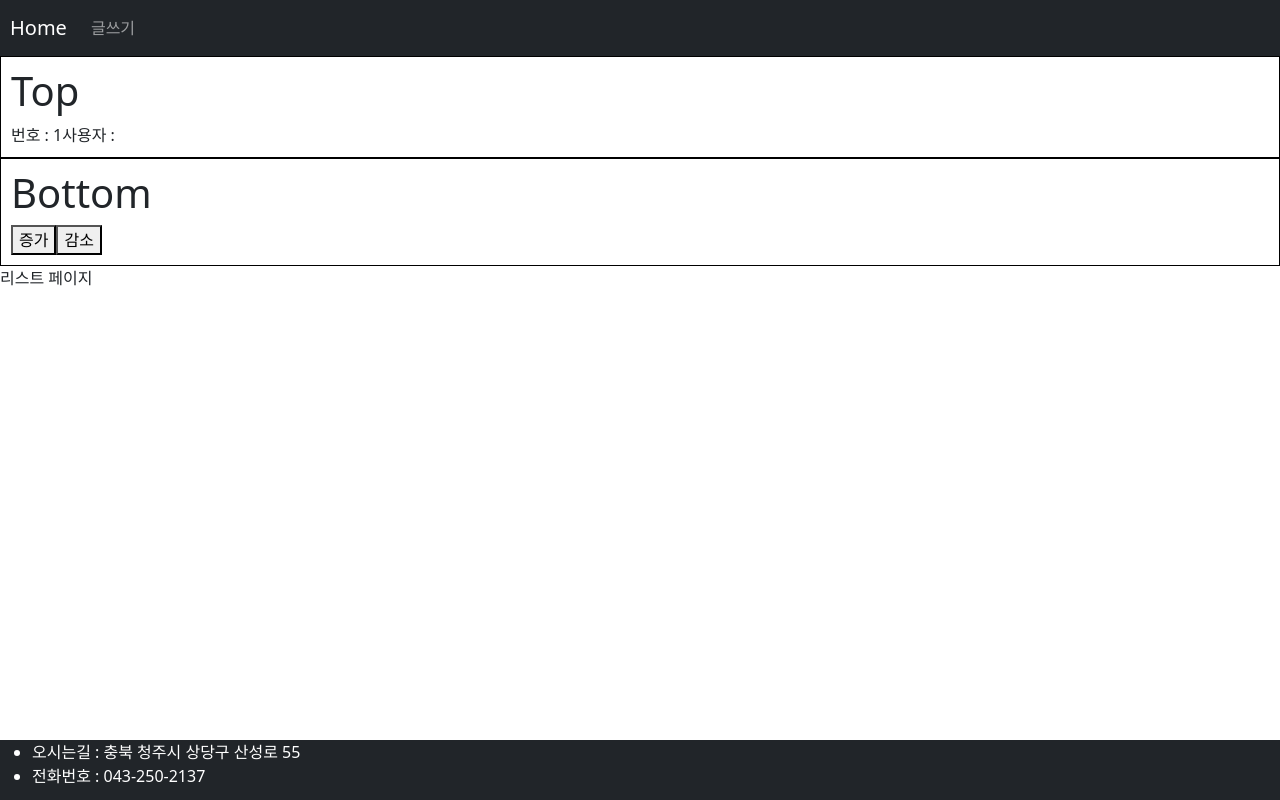
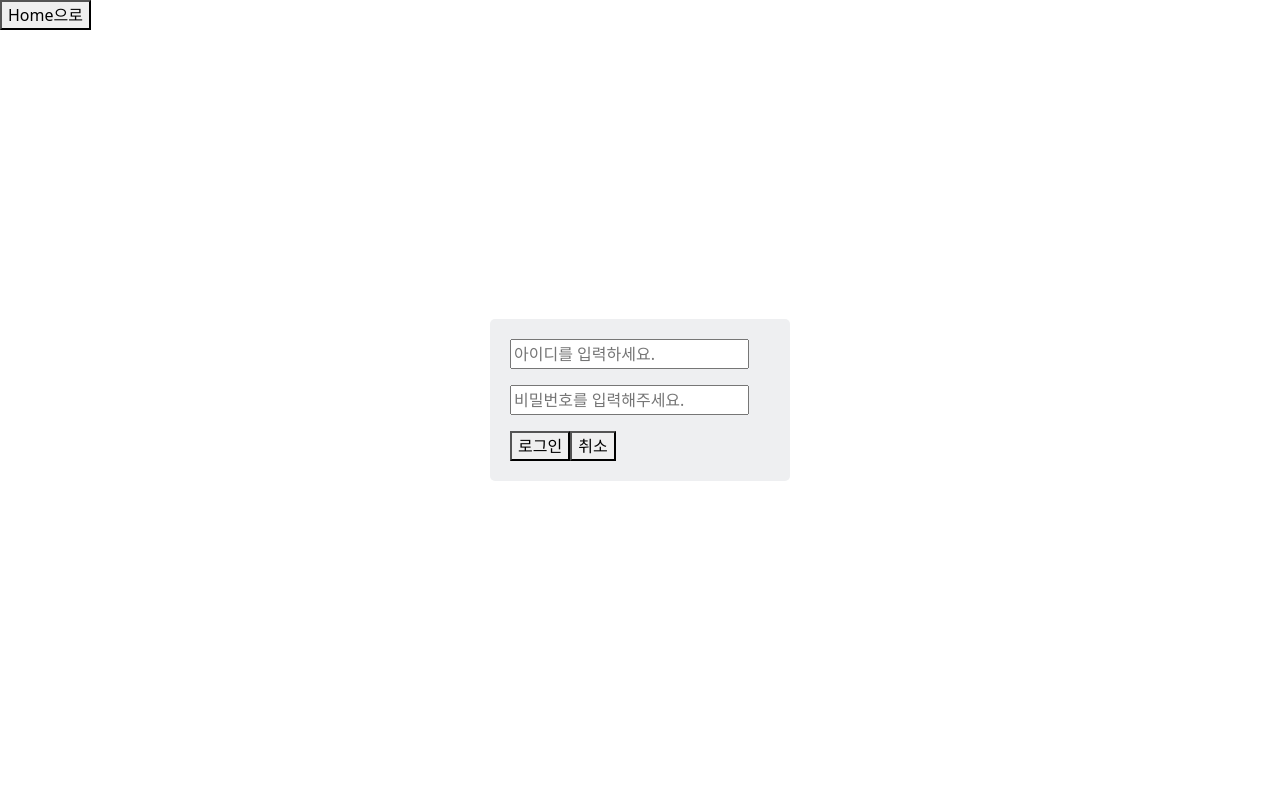
Before and after one commit to revisionismer/study-react, a React (Create React App) app: page /login in a window 1280 px wide. Built offline with nearby package versions, Linux system fonts and the light colour scheme.

Commit message:
16. springboot 서버와 react 프로젝트 연동 테스트

```diff
--- a/package.json
+++ b/package.json
@@ -6,6 +6,7 @@
     "@testing-library/jest-dom": "^5.17.0",
     "@testing-library/react": "^13.4.0",
     "@testing-library/user-event": "^13.5.0",
+    "axios": "^1.6.7",
     "bootstrap": "^5.3.3",
     "help": "^3.0.2",
     "react": "^18.2.0",
@@ -41,5 +42,6 @@
       "last 1 firefox version",
       "last 1 safari version"
     ]
-  }
+  },
+  "proxy" : "http://127.0.0.1:8080"
 }
--- a/src/App.js
+++ b/src/App.js
@@ -13,11 +13,13 @@ import Login from './components/login/Login';
 import LoginPage from './pages/LoginPage';
 import HomePage from './pages/HomePage';
 
-import { Routes, Route } from 'react-router-dom';
+import { Routes, Route, useLocation } from 'react-router-dom';
 import ListPage from './pages/board/ListPage';
 import WritePage from './pages/board/WritePage';
 import Top from './components/redux/Top';
 import Bottom from './components/redux/Bottom';
+import JoinPage from './pages/JoinPage';
+import DetailPage from './pages/board/DetailPage';
 
 
 const aColor = {
@@ -215,18 +217,32 @@ function App() {
   //  setNumber(number + 1);
   // }
 
+  const { pathname } = useLocation();
+
+  if(pathname === '/login') {
+    return (
+      <Routes>
+        <Route path='/login/*' exact={true} element={<LoginPage />}></Route>
+      </Routes>
+    );
+  }
+
   return (
     <div>
+
       <Header />
       {/** Route를 하려면 Routes 안에 선언되어야 한다. */}
       {/** <Top number={number} /> */}
       {/** <Bottom addNumber={addNumber} />*/}
-      <Top />
-      <Bottom />
-      <Routes >
+      {/*<Top />*/}
+      {/*<Bottom />*/}
+      <Routes>
         {/** exact 속성 true : path랑 정확히 일치해야 routing 해준다는 의미. */}
-        <Route path='/*' exact={true} element={<ListPage />}></Route>
-        <Route path="/write/*" exact={true} element={<WritePage />}></Route>
+        <Route path='/*' exact={true} element={<HomePage />}></Route>
+        <Route path='/boards/*' exact={true} element={<ListPage />}></Route>
+        <Route path="/boards/write/*" exact={true} element={<WritePage />}></Route>
+        <Route path='/boards/:id/*' exact={true} element={<DetailPage />}></Route>
+        <Route path='/join/*' exact={true} element={<JoinPage />}></Route>
       </Routes>
       <Footer />
     </div>
--- a/src/components/Footer.js
+++ b/src/components/Footer.js
@@ -8,12 +8,14 @@ const FooterList = styled.div`
     height:60px;
     width:100%;
     color: white;
+    text-align: center;
+
 `;
 
 const Footer = () => {
     return (
         <FooterList className='bg-dark'>
-            <ul>
+            <ul style={{ listStyle: 'none', marginTop: '6px' }}>
                 <li>오시는길 : 충북 청주시 상당구 산성로 55</li>
                 <li>전화번호 : 043-250-2137</li>
             </ul>
--- a/src/components/Header.js
+++ b/src/components/Header.js
@@ -30,7 +30,16 @@ const Header = () => {
                     <Link to={"/"} style={{ paddingLeft: 10 }} className='nav-link'>Home</Link>
                 </Navbar.Brand>
                 <Nav className='mr-auto'>
-                    <Link to={"/write"} className='nav-link'>글쓰기</Link>
+                    <Link to={"/join"} className='nav-link'>회원가입</Link>
+                </Nav>
+                <Nav className='mr-auto'>
+                    <Link to={"/login"} className='nav-link'>로그인</Link>
+                </Nav>
+                <Nav className='mr-auto'>
+                    <Link to={"/boards"} className='nav-link'>게시판</Link>
+                </Nav>
+                <Nav className='mr-auto'>
+                    <Link to={"/boards/write"} className='nav-link'>글쓰기</Link>
                 </Nav>
             </Navbar>
 
--- a/src/components/login/Login.js
+++ b/src/components/login/Login.js
@@ -1,14 +1,34 @@
 import React from 'react';
 import styled from 'styled-components';
+import { useNavigate, useParams } from 'react-router-dom';
 
 const LoginBox = styled.div`
-    padding: 30px 0 30px 0;
+    position: absolute;
+    padding: 20px;
+    width: 300px;
+    background-color: #EEEFF1;
+    border-radius: 5px;
+    top: 50%;
+    left: 50%;
+    transform: translate(-50%, -50%);
 `;
 
 const Login = () => {
+
+    const navigate = useNavigate();
+
     return (
         <LoginBox>
-            <h1>로그인 페이지입니다.</h1>
+            <form>
+                <div className='mb-3'>
+                    <input type='text' id='email' name='email' className='text-field' placeholder='아이디를 입력하세요.'/>
+                </div>
+                <div className='mb-3'>
+                    <input type='password' id='password' name='password' className='text-field' placeholder='비밀번호를 입력해주세요.'/>
+                </div>
+            </form>
+            <button>로그인</button>
+            <button onClick={() => navigate('-1')}>취소</button>
         </LoginBox>
     );
 };
--- /dev/null
+++ b/src/pages/JoinPage.js
@@ -0,0 +1,11 @@
+import React from 'react';
+
+const JoinPage = () => {
+    return (
+        <div>
+            <h1>회원가입 페이지</h1>
+        </div>
+    );
+};
+
+export default JoinPage;
--- a/src/pages/LoginPage.js
+++ b/src/pages/LoginPage.js
@@ -1,21 +1,20 @@
 import React from 'react';
 import Login from '../components/login/Login';
 import { useNavigate, useParams } from 'react-router-dom';
+
 
 // 리액트 v6에서는 <Link>의 component prop 제거되었다.
 // 2024-02-25 : 23:33분
 const LoginPage = () => {
 //  const { id } = useParams();
     const navigate = useNavigate();
-
-    console.log(useParams());
+//  console.log(useParams());
 
     return (
-        <div>
+        <>
+            <button onClick={() => navigate("/")}>Home으로</button>
             <Login />
-            <button onClick={() => navigate(-1)}>뒤로가기</button>
-            <button onClick={() => navigate("/")}>Home으로</button>
-        </div>
+        </>
     );
 };
 
--- /dev/null
+++ b/src/pages/board/DetailPage.js
@@ -0,0 +1,11 @@
+import React from 'react';
+
+const DetailPage = () => {
+    return (
+        <div>
+            <h1>게시글 상세보기 페이지</h1>
+        </div>
+    );
+};
+
+export default DetailPage;
--- a/src/pages/board/ListPage.js
+++ b/src/pages/board/ListPage.js
@@ -1,12 +1,68 @@
 import React from 'react';
+import { Link } from 'react-router-dom';
+import axios from 'axios';
+import { useEffect, useState } from 'react';
+import styled from 'styled-components';
+
+const TableArea = styled.div`
+    width: 500px;
+    height: 300px;
+
+`;
 
 const ListPage = () => {
 
+    // 2024-03-14 : 여기까지.
+    const [books, setBooks] = useState([]);
+
+    useEffect(() => {
+
+        const getBooks = async () => {
+            axios.get("http://127.0.0.1:8080/api/books/all")
+            .then( (res) => {
+
+                console.log(res);
+
+                setBooks([...res.data.data]);
+
+            })
+            .catch( () => {
+                console.log("데이터 불러오기 실패");
+            })
+        }
+
+        getBooks();
+    }, []);
+
     return (
-        <div>
+        <>
             리스트 페이지
-
-        </div>
+            <div style={{display: 'flex', justifyContent: 'center'}}>
+            <TableArea>
+                <table className='table table-secondary table-striped'>
+                    <thead>
+                        <tr>
+                            <th>No</th>
+                            <th>제목</th>
+                            <th>작성자</th>
+                        </tr>
+                    </thead>
+                    <tbody>
+                        {books.map( (book, index) => {
+                            return (
+                            // Tip : 2개 이상의 태그를 return 할시에는 <></>로 감싸줘야 된다.
+                                <tr key={index}>
+                                    <td><Link to={"/boards/" + book.id}>{book.id}</Link></td>
+                                    <td>{book.title}</td>
+                                    <td>{book.author}</td>
+                                </tr>
+                            );
+                        })}
+                    </tbody>
+                </table>
+            </TableArea>
+            </div>
+        </>
     );
 };
 
```
Also changed, not shown: 2 other files (tests, documents, lock files or other folders).
